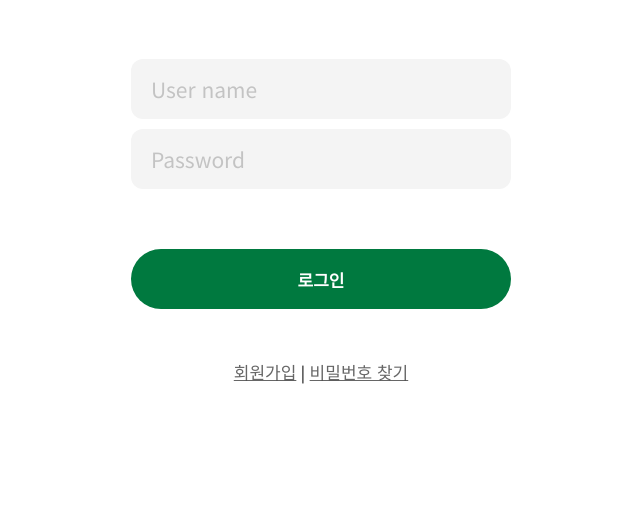
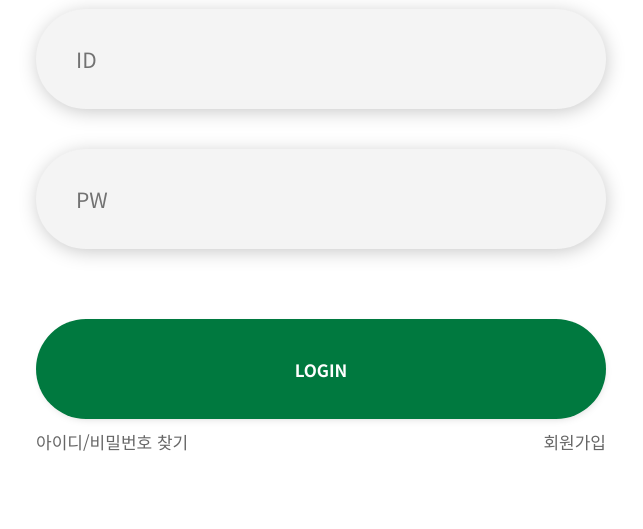
Before and after one commit to kne2317/MM, a plain HTML site: page Join&Login/login.html in a window 1280 px wide. Shown: the part 271-800 px from the top of the page, without its empty margins (319-962 px from the left). Drawn offline with Linux system fonts and the light colour scheme.

Commit message:
ㅁㄴㅇㄹ

```diff
--- a/Join&Login/css/login.css
+++ b/Join&Login/css/login.css
@@ -1,40 +1,52 @@
 
+body{
+    width: 570px;
+}
 #logo{
-    margin-top:160px;
+    margin-top:140px;
     margin-bottom: 10px;
     display:inline-block;
-    margin-bottom: 70px;
+    margin-bottom: 40px;
 }
 input{
-    width: 380px;
+    width: 570px;
     font-size: 21px;
-    height: 60px;
+    height: 100px;
     background-color: #f4f4f4;
-    border-radius: 12px;
+    border-radius: 100px;
     border:0px;
     padding-left: 20px;
-    margin-bottom: 10px;
+    margin-bottom: 40px;
+    box-shadow: 1px 3px 20px -2px rgba(0,0,0, 0.25);
 
 }
 input:focus {outline:none;}
 input::placeholder {
-    color: rgba(0,0,0, 0.2);
+    color: #727272;
+    padding-left: 20px;
 }
 
 button{
-    margin: 50px 0;
-    width: 380px;
-    height: 60px;
-    border-radius: 40px;
+    margin: 30px 0;
+    width: 570px;
+    height: 100px;
+    border-radius: 100px;
     border:0px;
     background-color: #00793F;
     color: white;
     font-size: 17px;
     font-weight: bold;
+    box-shadow: 1px 3px 10px -5px rgba(0,0,0, 0.25);
 }
 
 #search_pw, #join{
     color: rgba(0,0,0, 0.6);
     font-size: 17px;
-    text-decoration: underline;
+    margin-top: -20px;
 }
+#search_pw{
+    float:left;
+}
+#join{
+    float: right;
+}
--- a/Join&Login/login.html
+++ b/Join&Login/login.html
@@ -13,16 +13,17 @@
     <a href="../index.html" ><img src="../img/logo.png" id="logo" width="175px"></a>
     <br>
 
-    <input type="text" name="user_id" placeholder="User name">
+    <input type="text" name="user_id" placeholder="ID">
     <br>
 
-    <input type="password" name="user_pw" placeholder="Password">
+    <input type="password" name="user_pw" placeholder="PW">
     <br>
 
-    <button type="submit">로그인</button>
+    <button type="submit">LOGIN</button>
     <br>
 
-    <a href="#" id="join">회원가입</a> | <a href="#" id="search_pw">비밀번호 찾기</a>
+    <a href="" id="search_pw">아이디/비밀번호 찾기</a>
+    <a href="#" id="join">회원가입</a>
 
 
 
--- a/bxSlider.js
+++ b/bxSlider.js
@@ -1,7 +1,7 @@
 $(document).ready(function(){
     $('.bxslider').bxSlider( {
         mode: 'horizontal',// 가로 방향 수평 슬라이드
-        speed: 1000,        // 이동 속도를 설정
+        speed: 1500,        // 이동 속도를 설정
         auto: true,        // 자동 실행 여부
     });
 });
```
Also changed, not shown: index.css (+9 -16 lines).
